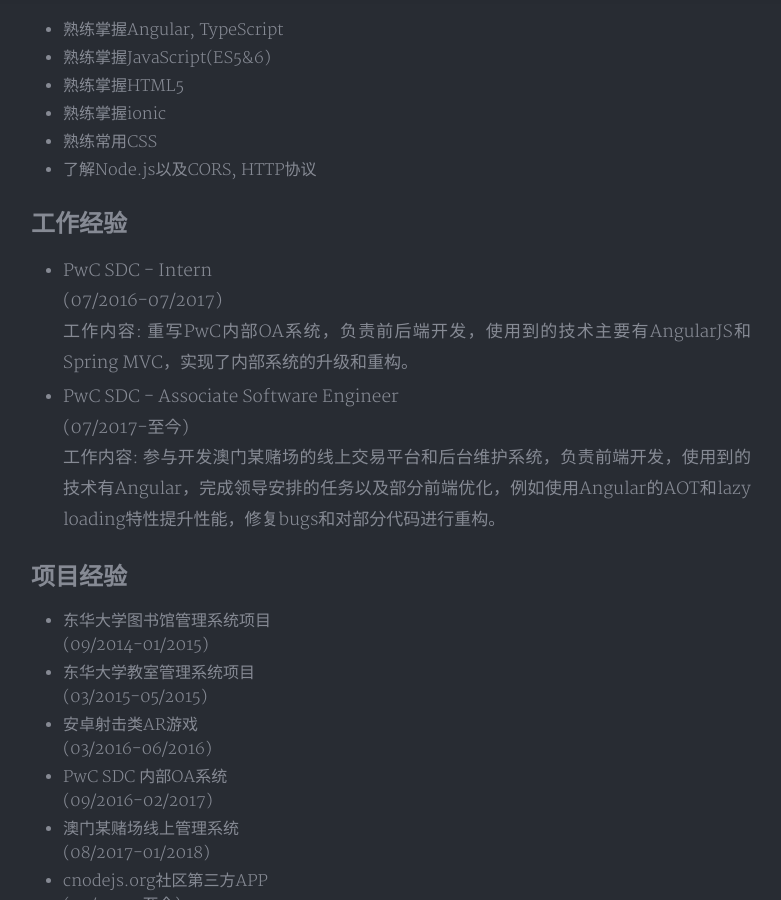
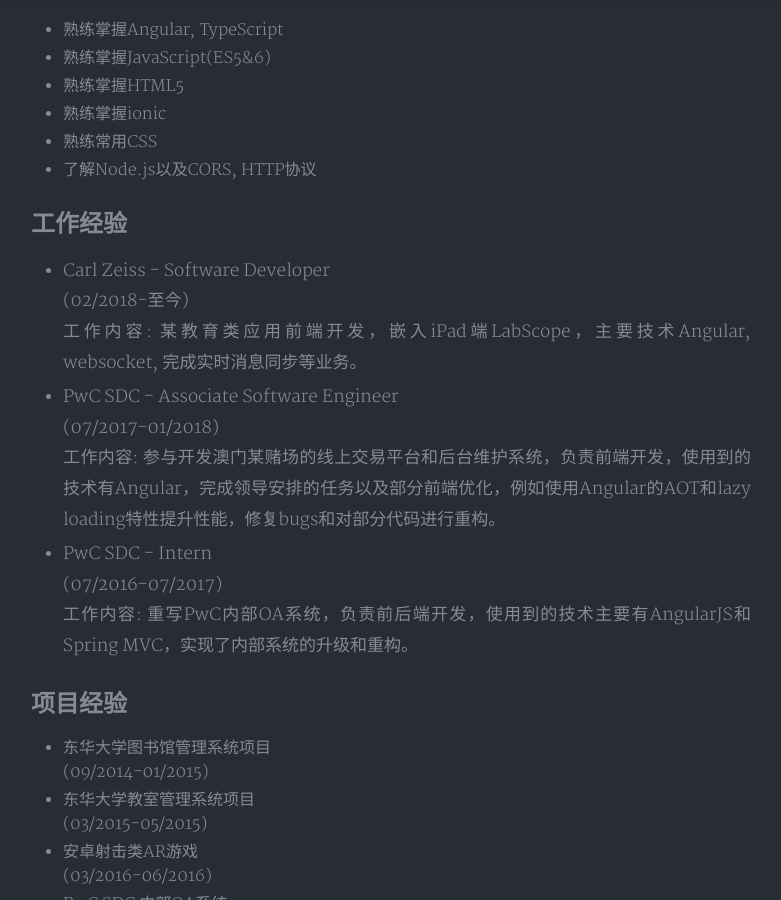
Before and after one commit to fattypiggy/fattypiggy.github.io, a Jekyll site: the page built from resume/index.md, in a window 1280 px wide and 900 px high, scrolled down 882 px. Shown: the whole window, without its empty margins (249-1030 px from the left). Built offline with Jekyll 4.4.1, drawn with Linux system fonts in a browser that asks for light colours; nearby versions of some CDN libraries; comment, search, counter and statistics services are not loaded; a style sheet for code colours, icons or effects is not loaded.

Commit message:
update resume

```diff
--- a/resume/index.md
+++ b/resume/index.md
@@ -27,13 +27,18 @@
 * 了解Node.js以及CORS, HTTP协议
 
 ## 工作经验
+
+* Carl Zeiss - Software Developer<br/>
+(02/2018-至今)<br/>
+工作内容: 某教育类应用前端开发，嵌入iPad端LabScope，主要技术Angular, websocket, 完成实时消息同步等业务。
+
+* PwC SDC - Associate Software Engineer<br/>
+(07/2017-01/2018)<br/>
+工作内容: 参与开发澳门某赌场的线上交易平台和后台维护系统，负责前端开发，使用到的技术有Angular，完成领导安排的任务以及部分前端优化，例如使用Angular的AOT和lazy loading特性提升性能，修复bugs和对部分代码进行重构。
+
 * PwC SDC - Intern<br/>
 (07/2016-07/2017)<br/>
 工作内容: 重写PwC内部OA系统，负责前后端开发，使用到的技术主要有AngularJS和Spring MVC，实现了内部系统的升级和重构。
-
-* PwC SDC - Associate Software Engineer<br/>
-(07/2017-至今)<br/>
-工作内容: 参与开发澳门某赌场的线上交易平台和后台维护系统，负责前端开发，使用到的技术有Angular，完成领导安排的任务以及部分前端优化，例如使用Angular的AOT和lazy loading特性提升性能，修复bugs和对部分代码进行重构。
 
 ## 项目经验
 *	东华大学图书馆管理系统项目<br/>
```
